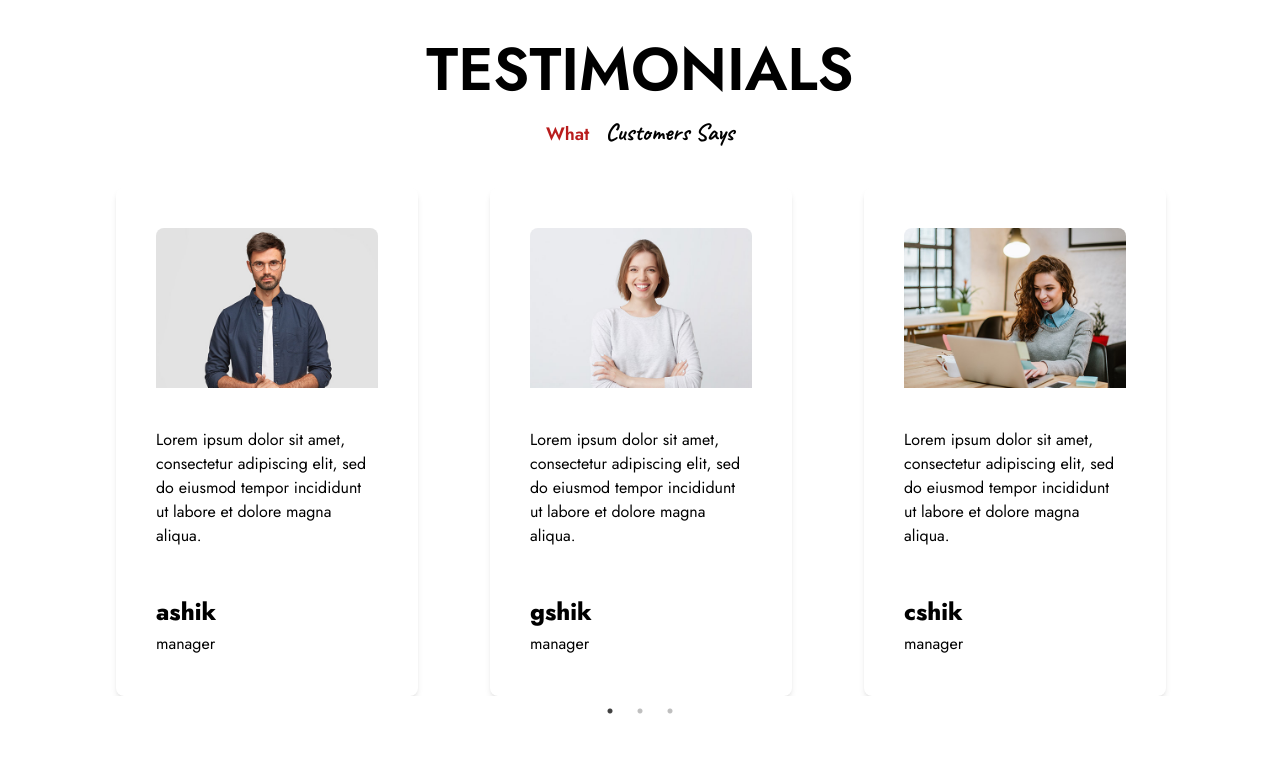
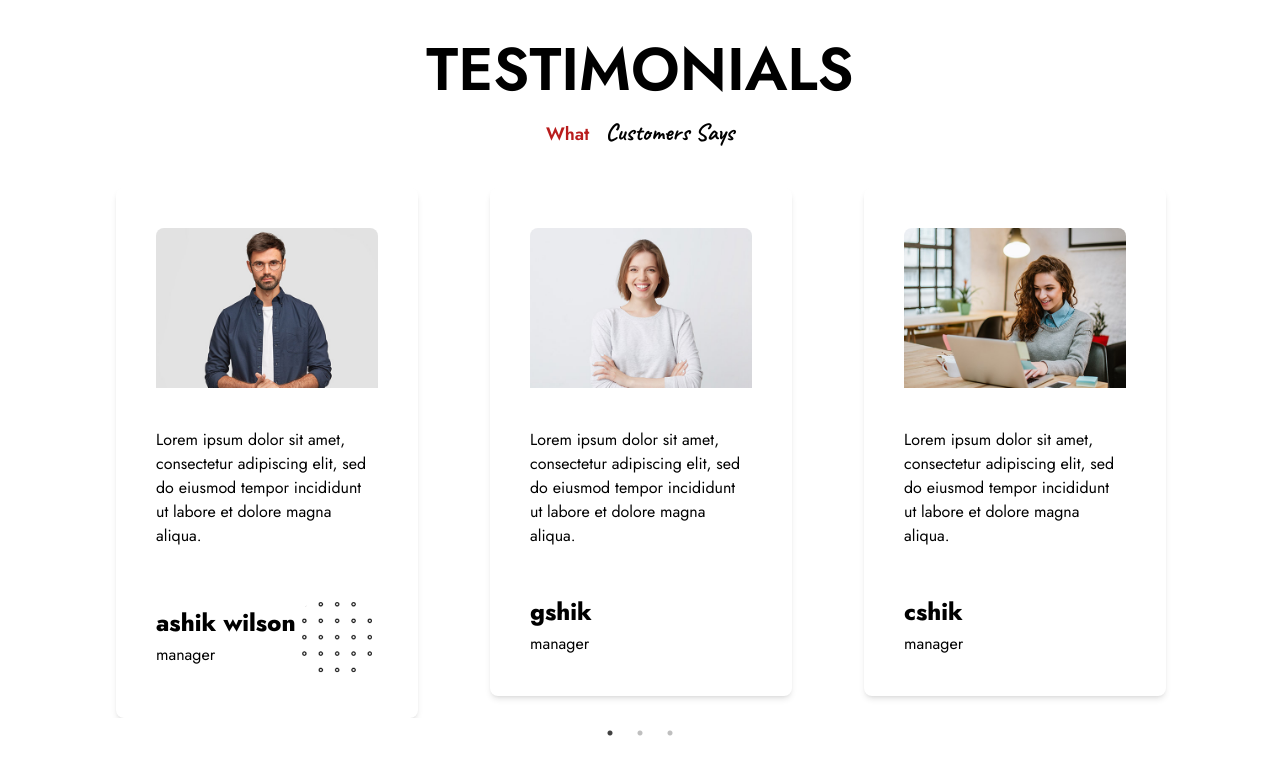
Before and after one commit to Ashique5299/portfolio_app, a React (Create React App) app: page / in a window 1280 px wide. Shown: the top 774 px of the page. Built offline with nearby package versions, Linux system fonts and the light colour scheme.

Commit message:
testimonial responsive

```diff
--- a/src/Components/TestimonialComponent/TestimonialCard.jsx
+++ b/src/Components/TestimonialComponent/TestimonialCard.jsx
@@ -10,9 +10,15 @@ function TestimonialCard({ item }) {
           alt="testimonialImage"
         />
         <div className="mt-10 mb-12">{item.description}</div>
-
-        <h1 className="text-2xl font-bold mb-1">{item.name}</h1>
-        <h1 className="">{item.position}</h1>
+        <div className="flex items-center">
+          <div className="whitespace-nowrap">
+            <h1 className="text-2xl font-bold mb-1">{item.name}</h1>
+            <h1 className="">{item.position}</h1>
+          </div>
+          <div>
+            <img src={item.testimonialFooterImage} alt="" srcset="" />
+          </div>
+        </div>
       </div>
     </div>
   );
--- a/src/Components/TestimonialComponent/TestimonialSliderComponent.jsx
+++ b/src/Components/TestimonialComponent/TestimonialSliderComponent.jsx
@@ -4,16 +4,8 @@ import "slick-carousel/slick/slick.css";
 import "slick-carousel/slick/slick-theme.css";
 import testimonialData from "../../TestimonialJsonData.json";
 import TestimonialCard from "./TestimonialCard";
-import testimonialCss from "./Testimonial.module.css";
 
 function TestimonialSliderComponent() {
-  //   const settings = {
-  //     dots: true,
-  //     infinite: true,
-  //     speed: 500,
-  //     slidesToShow: 3,
-  //     slidesToScroll: 1,
-  //   };
   const settings = {
     dots: true,
     infinite: false,
@@ -25,8 +17,17 @@ function TestimonialSliderComponent() {
       {
         breakpoint: 1024,
         settings: {
-          slidesToShow: 3,
-          slidesToScroll: 3,
+          slidesToShow: 2,
+          slidesToScroll: 1,
+          infinite: true,
+          dots: true,
+        },
+      },
+      {
+        breakpoint: 768,
+        settings: {
+          slidesToShow: 2,
+          slidesToScroll: 1,
           infinite: true,
           dots: true,
         },
@@ -34,8 +35,8 @@ function TestimonialSliderComponent() {
       {
         breakpoint: 600,
         settings: {
-          slidesToShow: 2,
-          slidesToScroll: 2,
+          slidesToShow: 1,
+          slidesToScroll: 1,
           initialSlide: 2,
         },
       },
--- a/src/TestimonialJsonData.json
+++ b/src/TestimonialJsonData.json
@@ -3,8 +3,9 @@
     "id": 1,
     "testimonialImage": "/Images/testi4-1.jpg",
     "description": "Lorem ipsum dolor sit amet, consectetur adipiscing elit, sed do eiusmod tempor incididunt ut labore et dolore magna aliqua.",
-    "name": "ashik",
-    "position": "manager"
+    "name": "ashik wilson",
+    "position": "manager",
+    "testimonialFooterImage": "/Images/pat-2.png"
   },
   {
     "id": 2,
```
